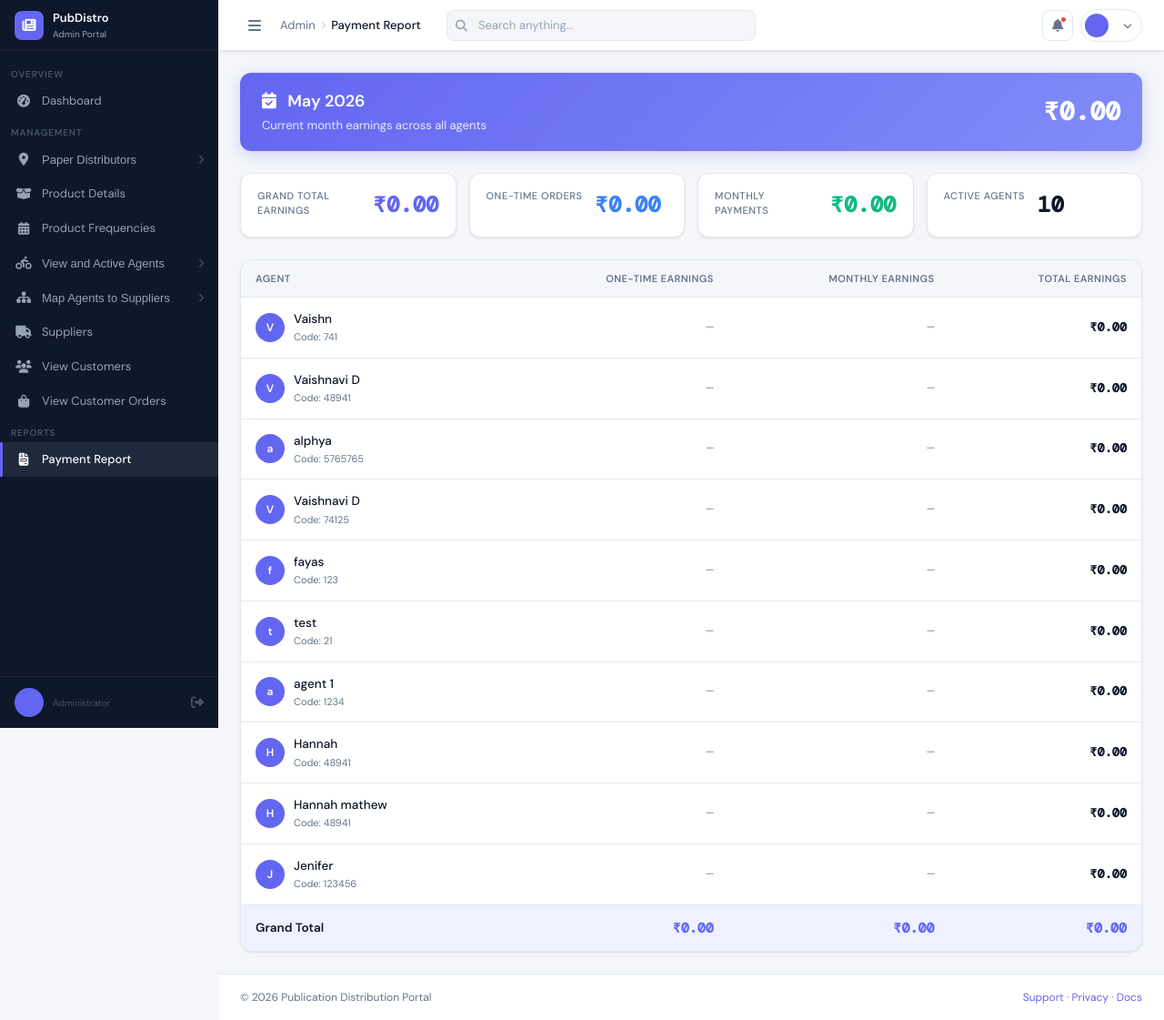
After one commit to Vaishnavi213460/publication-distribution-portal, a Django app: page /admin_panel/payment-report/ in a window 1280 px wide. The commit adds this page. Shown: the whole page at 91% size. Run offline with Django 5.2, Linux system fonts and the light colour scheme; data comes from the database, SQL or seed files in the repository.

Commit message:
payment report

```diff
--- a/admin_panel/urls.py
+++ b/admin_panel/urls.py
@@ -34,4 +34,7 @@ urlpatterns = [
     path('customer/', views.customer_list, name='customer_list'),
     path('orders/', views.customer_order_list, name='customer_order_list'),
 
+    # Payment Report
+    path('payment-report/', views.admin_payment_report, name='admin_payment_report'),
+
 ]
--- a/admin_panel/views.py
+++ b/admin_panel/views.py
@@ -1,10 +1,11 @@
 from django.shortcuts import render, redirect, get_object_or_404
 from django.http import HttpResponse
+from datetime import date
 from .models import Location, Frequency, Product, Supplier
 from .forms import LocationForm, FrequencyForm, ProductForm, SupplierForm, AgentSuppForm
 from login.models import Agent, Customer
 from agent.models import AgentSupp
-from customer.models import CustomerOrder
+from customer.models import CustomerOrder, OrderCart, MonthlyPayment
 
 def dashboard(request):
     # return HttpResponse("Welcome to Admin Panel")
@@ -148,3 +149,76 @@ def agent_supp_delete(request, id):
     obj = get_object_or_404(AgentSupp, id=id)
     obj.delete()
     return redirect('agent_supplier_mapping')
+
+
+# ─────────────────────────────────────────────────────────────
+# NEW: Admin Payment Report — current month earnings per agent
+# ─────────────────────────────────────────────────────────────
+def _agent_items(agent):
+    """All confirmed OrderCart items for products supplied by this agent."""
+    if not agent:
+        return OrderCart.objects.none()
+    return OrderCart.objects.filter(
+        product__supplier__agentsupp__agent=agent,
+        order__status='payment_received',
+    ).select_related('product', 'order', 'order__customer', 'frequency')
+
+
+def admin_payment_report(request):
+    """
+    Show how much EACH agent earned in the CURRENT MONTH.
+    """
+    today = date.today()
+    current_month = date(today.year, today.month, 1)
+    agents = Agent.objects.all()
+
+    agent_rows = []
+    grand_one_time = 0.0
+    grand_monthly = 0.0
+    grand_total = 0.0
+
+    for agent in agents:
+        items = _agent_items(agent)
+        one_time_total = 0.0
+        monthly_total = 0.0
+
+        for item in items:
+            if item.order.payment_type == 'one_time':
+                start = item.delivery_start_date
+                end = item.delivery_end_date
+                if start and end:
+                    start_month = date(start.year, start.month, 1)
+                    end_month = date(end.year, end.month, 1)
+                    if start_month <= current_month <= end_month:
+                        one_time_total += float(item.monthly_amount())
+            else:
+                payment = item.monthly_payments.filter(
+                    status='paid',
+                    month_year__year=today.year,
+                    month_year__month=today.month,
+                ).first()
+                if payment:
+                    monthly_total += float(payment.amount)
+
+        total = one_time_total + monthly_total
+        grand_one_time += one_time_total
+        grand_monthly += monthly_total
+        grand_total += total
+
+        agent_rows.append({
+            'agent': agent,
+            'one_time_total': one_time_total,
+            'monthly_total': monthly_total,
+            'total': total,
+        })
+
+    # Sort by total earnings descending
+    agent_rows.sort(key=lambda x: x['total'], reverse=True)
+
+    return render(request, 'admin_payment_report.html', {
+        'month_label': today.strftime('%B %Y'),
+        'agent_rows': agent_rows,
+        'grand_one_time': grand_one_time,
+        'grand_monthly': grand_monthly,
+        'grand_total': grand_total,
+    })
--- a/agent/urls.py
+++ b/agent/urls.py
@@ -14,4 +14,7 @@ urlpatterns = [
     path('deliveries/mark/',         views.mark_delivery,       name='mark_delivery'),
     path('deliveries/<int:item_id>/', views.agent_order_detail, name='agent_order_detail'),
     path('agent-toggle-status/<int:id>/', views.toggle_agent_status, name='toggle_agent_status'),
+
+    # ── Payment report ───────────────────────────────────────
+    path('payment-report/', views.agent_payment_report, name='agent_payment_report'),
 ]
--- /dev/null
+++ b/templates/admin_payment_report.html
@@ -0,0 +1,130 @@
+{% extends 'adminheader.html' %}
+
+{% block title %}Payment Report — Admin Portal{% endblock %}
+{% block breadcrumb %}Payment Report{% endblock %}
+
+{% block content %}
+<style>
+/* ── Month banner ── */
+.month-banner{background:linear-gradient(135deg,var(--accent),#818cf8);color:#fff;border-radius:12px;padding:18px 24px;margin-bottom:24px;display:flex;align-items:center;justify-content:space-between;box-shadow:0 4px 16px rgba(99,102,241,.25)}
+.month-banner h2{font-size:18px;font-weight:600;margin:0}
+.month-banner .sub{font-size:13px;opacity:.85;margin-top:3px}
+
+/* ── Stats ── */
+.stat-row{display:grid;grid-template-columns:repeat(auto-fit,minmax(160px,1fr));gap:14px;margin-bottom:24px}
+.stat-card{background:var(--card);border:1px solid var(--border);border-radius:12px;padding:16px 18px;box-shadow:var(--shadow)}
+.stat-lbl{font-size:11px;color:var(--text-2);font-weight:500;text-transform:uppercase;letter-spacing:.05em;margin-bottom:4px}
+.stat-val{font-size:24px;font-weight:600;font-family:'DM Mono',monospace;color:var(--text)}
+.stat-val.green{color:#10b981}.stat-val.blue{color:#3b82f6}.stat-val.purple{color:var(--accent)}
+
+/* ── Table ── */
+.rpt-table{width:100%;border-collapse:separate;border-spacing:0;background:var(--card);border:1px solid var(--border);border-radius:14px;overflow:hidden;box-shadow:var(--shadow)}
+.rpt-table th{background:var(--bg);padding:12px 16px;font-size:11px;font-weight:600;text-transform:uppercase;letter-spacing:.04em;color:var(--text-2);text-align:left;border-bottom:1px solid var(--border)}
+.rpt-table td{padding:14px 16px;font-size:13.5px;border-bottom:1px solid var(--border);color:var(--text);vertical-align:middle}
+.rpt-table tr:last-child td{border-bottom:none}
+.rpt-table tr:hover td{background:#f8fafc}
+.rpt-table td.num{font-family:'DM Mono',monospace;font-weight:500;text-align:right}
+.rpt-table .total-row td{background:var(--accent-light);font-weight:600}
+.rpt-table .total-row td.num{color:var(--accent);font-size:15px}
+
+/* ── Agent name chip ── */
+.agent-chip{display:flex;align-items:center;gap:10px}
+.agent-av{width:32px;height:32px;border-radius:50%;background:var(--accent);display:flex;align-items:center;justify-content:center;font-size:12px;font-weight:600;color:#fff;flex-shrink:0}
+.agent-name{font-weight:500}
+.agent-code{font-size:11px;color:var(--text-2);margin-top:1px}
+
+/* ── Badges ── */
+.badge-one-time{display:inline-flex;align-items:center;gap:5px;padding:3px 10px;border-radius:20px;font-size:11px;font-weight:500;background:#E0F2FE;border:1px solid #7DD3FC;color:#0369A1}
+.badge-monthly{display:inline-flex;align-items:center;gap:5px;padding:3px 10px;border-radius:20px;font-size:11px;font-weight:500;background:#F3E8FF;border:1px solid #D8B4FE;color:#7E22CE}
+
+/* ── Empty state ── */
+.empty{text-align:center;padding:60px 20px;background:var(--card);border:1px solid var(--border);border-radius:14px}
+.empty-icon{width:60px;height:60px;border-radius:50%;background:var(--bg);border:1px solid var(--border);display:flex;align-items:center;justify-content:center;margin:0 auto 14px;font-size:22px;color:#94a3b8}
+</style>
+
+<!-- Month banner -->
+<div class="month-banner">
+    <div>
+        <h2><i class="fa fa-calendar-check" style="margin-right:8px"></i> {{ month_label }}</h2>
+        <div class="sub">Current month earnings across all agents</div>
+    </div>
+    <div style="font-size:28px;font-weight:600;font-family:'DM Mono',monospace">₹{{ grand_total|floatformat:2 }}</div>
+</div>
+
+<!-- Stats -->
+<div class="stat-row">
+    <div class="stat-card">
+        <div class="stat-lbl">Grand Total Earnings</div>
+        <div class="stat-val purple">₹{{ grand_total|floatformat:2 }}</div>
+    </div>
+    <div class="stat-card">
+        <div class="stat-lbl">One-time Orders</div>
+        <div class="stat-val blue">₹{{ grand_one_time|floatformat:2 }}</div>
+    </div>
+    <div class="stat-card">
+        <div class="stat-lbl">Monthly Payments</div>
+        <div class="stat-val green">₹{{ grand_monthly|floatformat:2 }}</div>
+    </div>
+    <div class="stat-card">
+        <div class="stat-lbl">Active Agents</div>
+        <div class="stat-val">{{ agent_rows|length }}</div>
+    </div>
+</div>
+
+{% if agent_rows %}
+<table class="rpt-table">
+    <thead>
+        <tr>
+            <th>Agent</th>
+            <th style="text-align:right">One-time Earnings</th>
+            <th style="text-align:right">Monthly Earnings</th>
+            <th style="text-align:right">Total Earnings</th>
+        </tr>
+    </thead>
+    <tbody>
+    {% for row in agent_rows %}
+        <tr>
+            <td>
+                <div class="agent-chip">
+                    <div class="agent-av">{{ row.agent.name|slice:":1" }}</div>
+                    <div>
+                        <div class="agent-name">{{ row.agent.name }}</div>
+                        <div class="agent-code">Code: {{ row.agent.code }}</div>
+                    </div>
+                </div>
+            </td>
+            <td class="num">
+                {% if row.one_time_total > 0 %}
+                    <span class="badge-one-time"><i class="fa fa-bolt"></i> ₹{{ row.one_time_total|floatformat:2 }}</span>
+                {% else %}
+                    <span style="color:#94a3b8">—</span>
+                {% endif %}
+            </td>
+            <td class="num">
+                {% if row.monthly_total > 0 %}
+                    <span class="badge-monthly"><i class="fa fa-calendar-check"></i> ₹{{ row.monthly_total|floatformat:2 }}</span>
+                {% else %}
+                    <span style="color:#94a3b8">—</span>
+                {% endif %}
+            </td>
+            <td class="num" style="font-weight:600">₹{{ row.total|floatformat:2 }}</td>
+        </tr>
+    {% endfor %}
+        <tr class="total-row">
+            <td><strong>Grand Total</strong></td>
+            <td class="num">₹{{ grand_one_time|floatformat:2 }}</td>
+            <td class="num">₹{{ grand_monthly|floatformat:2 }}</td>
+            <td class="num">₹{{ grand_total|floatformat:2 }}</td>
+        </tr>
+    </tbody>
+</table>
+{% else %}
+<div class="empty">
+    <div class="empty-icon"><i class="fa fa-file-invoice"></i></div>
+    <div style="font-size:16px;font-weight:600;color:var(--text);margin-bottom:6px">No earnings this month</div>
+    <div style="font-size:13px;color:var(--text-2)">
+        Agent earnings will appear here once orders are paid and confirmed for {{ month_label }}.
+    </div>
+</div>
+{% endif %}
+{% endblock %}
--- a/templates/adminheader.html
+++ b/templates/adminheader.html
@@ -261,6 +261,12 @@
             <span class="sl">View Customer Orders</span>
         </a>
 
+        <div class="sb-section">Reports</div>
+        <a href="{% url 'admin_payment_report' %}" class="sb-link">
+            <div class="si"><i class="fa fa-file-invoice"></i></div>
+            <span class="sl">Payment Report</span>
+        </a>
+
     </div>
 
     <div class="sb-footer">
--- a/templates/agentheader.html
+++ b/templates/agentheader.html
@@ -93,9 +93,9 @@ document.addEventListener('DOMContentLoaded', function () {
         </a>
 
         <div class="sb-section">Reports</div>
-        <a href="#" class="sb-link">
+        <a href="{% url 'agent_payment_report' %}" class="sb-link" id="nav-payments">
             <div class="si"><i class="fa fa-file-invoice"></i></div>
-            <span class="sl">View Payments</span>
+            <span class="sl">Payment Report</span>
         </a>
         <a href="#" class="sb-link">
             <div class="si"><i class="fa fa-envelope"></i></div>
```
Also changed, not shown: TODO.md (+8 -19 lines), agent/views.py (+69 -0 lines), templates/agent_payment_report.html (added, +113 -0 lines).
